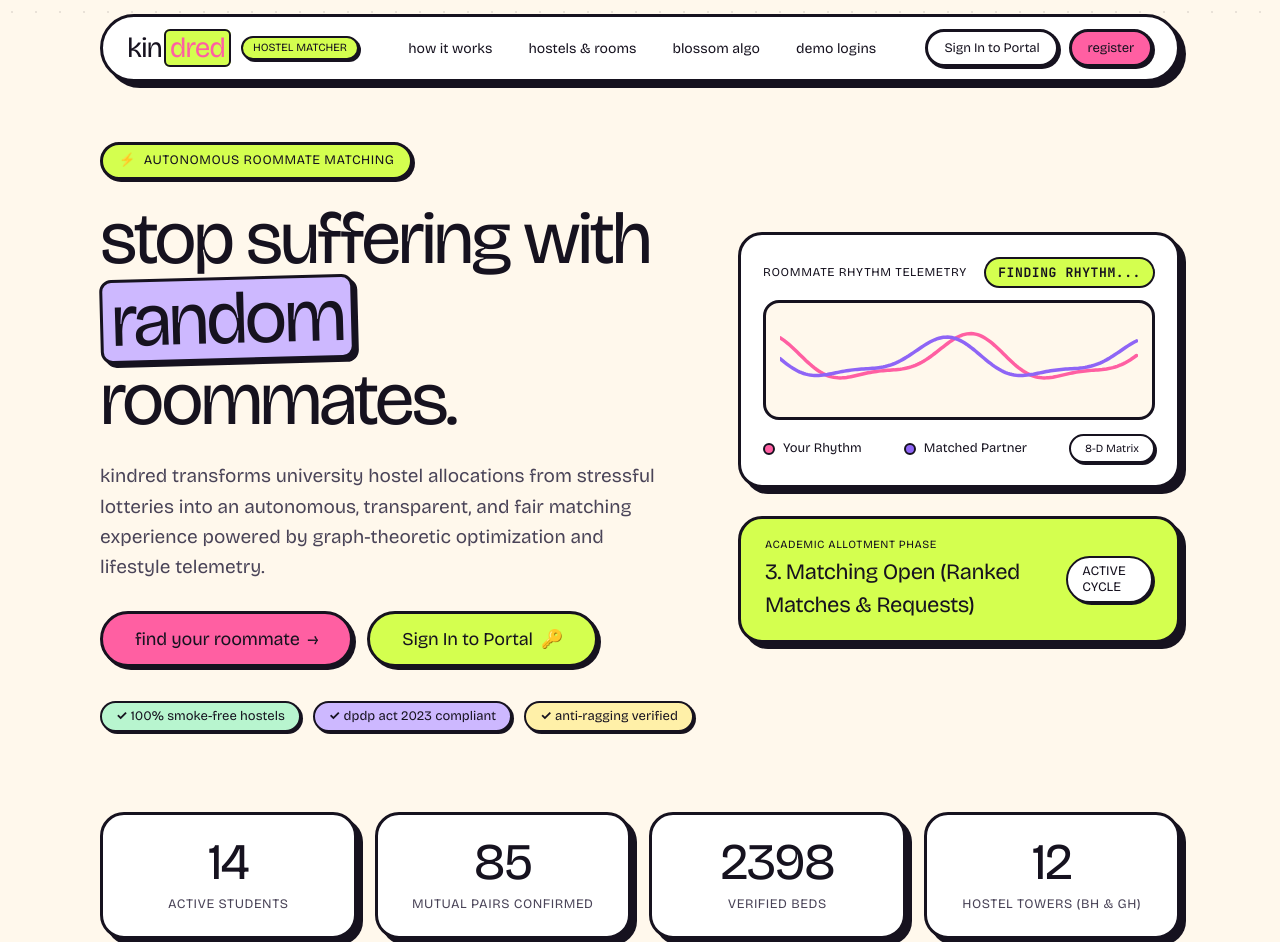
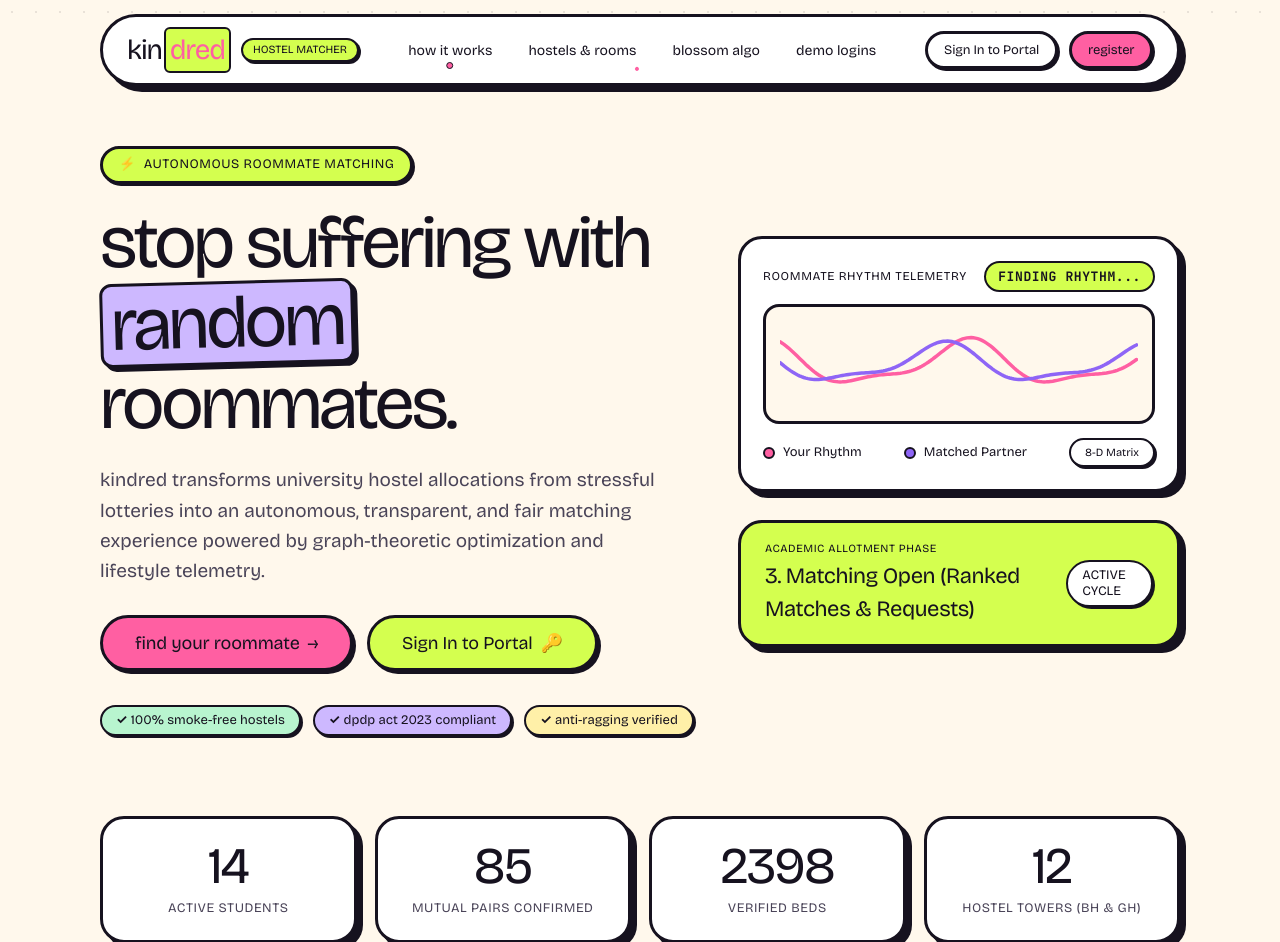
Before and after one commit to Kabhi001/Kindred, a Django app: page / in a window 1280 px wide. Shown: the top 942 px of the page. Run offline with Django 5.2, Linux system fonts and the light colour scheme; data comes from the database, SQL or seed files in the repository.

Commit message:
feat(motion): add navbar spring entrance, logo squash-pop, scribbles, magnetic pull, and easter egg

```diff
--- a/matcher/templates/matcher/home.html
+++ b/matcher/templates/matcher/home.html
@@ -10,6 +10,8 @@
 <link rel="stylesheet" href="{% static 'kindred-design-system.css' %}">
 <link rel="stylesheet" href="{% static 'css/motion.css' %}">
 <script defer src="{% static 'js/motion/core.js' %}"></script>
+<script defer src="{% static 'js/motion/nav.js' %}"></script>
+<script defer src="{% static 'js/motion/easter-egg.js' %}"></script>
 <style>
 /* Page-Specific Neo-Brutalist Layout Styles */
 .nav-wrap {
@@ -358,6 +360,7 @@
 </style>
 </head>
 <body>
+<div id="scroll-progress" aria-hidden="true"></div>
 
 <div class="nb-container">
 
--- a/static/css/motion.css
+++ b/static/css/motion.css
@@ -90,3 +90,95 @@
 #motion-toast .toast-icon {
   font-size: 1.15rem;
 }
+
+/* ==========================================================================
+   NAVBAR & BUTTON MICRO-INTERACTIONS
+   ========================================================================== */
+
+/* Navbar Scroll Reaction */
+.nb-navbar {
+  transition: transform 0.25s var(--pop), box-shadow 0.25s ease-out;
+  will-change: transform;
+}
+.nb-navbar.scrolled {
+  transform: scale(0.985);
+  box-shadow: 8px 10px 0 var(--color-ink, #16121F);
+}
+
+/* Nav Scribble Underline on Hover */
+.nav-link {
+  position: relative;
+  overflow: visible;
+}
+.nav-scribble {
+  position: absolute;
+  left: 8%;
+  bottom: 0px;
+  width: 84%;
+  height: 8px;
+  pointer-events: none;
+  overflow: visible;
+}
+.nav-scribble path {
+  fill: none;
+  stroke: var(--motion-pink, #FF5FA2);
+  stroke-width: 3.5;
+  stroke-linecap: round;
+  stroke-dasharray: 1;
+  stroke-dashoffset: 1;
+  transition: stroke-dashoffset 0.35s ease-out;
+}
+.nav-link:hover .nav-scribble path {
+  stroke-dashoffset: 0;
+}
+
+/* Sliding Pink Indicator Dot */
+.nav-indicator-dot {
+  position: absolute;
+  left: 0;
+  bottom: 0px;
+  width: 7px;
+  height: 7px;
+  border-radius: 50%;
+  background: var(--motion-pink, #FF5FA2);
+  border: 1.5px solid var(--motion-ink, #16121F);
+  opacity: 0;
+  transition: transform 0.4s var(--pop), opacity 0.25s;
+  pointer-events: none;
+  z-index: 2;
+}
+
+/* Button Press Physics & Magnetic Pull */
+.nb-btn, .btn {
+  --mx: 0px;
+  --my: 0px;
+  --hx: 0px;
+  --hy: 0px;
+  transform: translate(var(--mx), var(--my)) translate(var(--hx), var(--hy));
+  transition: transform 0.14s ease-out, box-shadow 0.14s ease-out, background-color 0.15s ease;
+  will-change: transform;
+}
+.nb-btn:hover:not(:disabled), .btn:hover:not(:disabled) {
+  --hx: -2px;
+  --hy: -2px;
+  box-shadow: 6px 6px 0 var(--color-ink, #16121F);
+}
+.nb-btn:active:not(:disabled), .btn:active:not(:disabled) {
+  --hx: 3px;
+  --hy: 3px;
+  box-shadow: 0 0 0 var(--color-ink, #16121F) !important;
+}
+
+/* Scroll Progress Bar under Top of Window */
+#scroll-progress {
+  position: fixed;
+  top: 0;
+  left: 0;
+  height: 4px;
+  background: var(--motion-lime, #D4FF4F);
+  border-bottom: 1.5px solid var(--motion-ink, #16121F);
+  z-index: 9999;
+  pointer-events: none;
+  width: var(--scroll-pct, 0%);
+  transition: width 0.05s linear;
+}
--- /dev/null
+++ b/static/js/motion/easter-egg.js
@@ -0,0 +1,87 @@
+/**
+ * KINDRED MOTION — EASTER EGG (easter-egg.js)
+ * Clicking the logo 5 times within 3s rains stars down the screen.
+ */
+
+(function () {
+  'use strict';
+
+  function initEasterEgg() {
+    const logo = document.querySelector('.brand') || document.querySelector('#logo');
+    if (!logo) return;
+
+    let clicks = [];
+
+    logo.addEventListener('click', (e) => {
+      const now = performance.now();
+      clicks = clicks.filter((t) => now - t < 3000);
+      clicks.push(now);
+
+      // Mini logo star jiggle on every click
+      const dred = logo.querySelector('.brand-title span') || logo.querySelector('.logo-mark');
+      if (dred && window.KindredMotion && !window.KindredMotion.isReduced()) {
+        dred.animate(
+          [
+            { transform: 'scale(1) rotate(0deg)' },
+            { transform: 'scale(1.25) rotate(-12deg)' },
+            { transform: 'scale(0.9) rotate(8deg)' },
+            { transform: 'scale(1) rotate(0deg)' }
+          ],
+          { duration: 400, easing: 'cubic-bezier(.34, 1.56, .64, 1)' }
+        );
+      }
+
+      if (clicks.length >= 5) {
+        clicks = [];
+        rainStars();
+      }
+    });
+  }
+
+  function rainStars() {
+    if (window.KindredMotion) {
+      window.KindredMotion.toast('✨ stars. everywhere. ✨');
+    }
+    if (window.KindredMotion && window.KindredMotion.isReduced()) return;
+
+    const colors = ['#CDB8FF', '#D4FF4F', '#FF5FA2', '#FFE27A', '#B8F5CF', '#FFF8EA'];
+    const totalStars = 70;
+
+    for (let i = 0; i < totalStars; i++) {
+      const star = document.createElement('div');
+      star.className = 'fx-star motion-star';
+      const c = colors[i % colors.length];
+      const s = 16 + Math.random() * 24;
+      star.innerHTML = `<svg viewBox="0 0 24 24" width="${s}" height="${s}" aria-hidden="true">
+        <path d="M12 1C13 8 16 11 23 12C16 13 13 16 12 23C11 16 8 13 1 12C8 11 11 8 12 1Z" fill="${c}" stroke="#16121F" stroke-width="1.6" stroke-linejoin="round"/>
+      </svg>`;
+      document.body.appendChild(star);
+
+      const startX = Math.random() * window.innerWidth;
+      const drift = (Math.random() - 0.5) * 160;
+      const dur = 1800 + Math.random() * 1600;
+      const delay = Math.random() * 900;
+
+      const anim = star.animate(
+        [
+          { transform: `translate(${startX}px, -60px) rotate(0deg)`, opacity: 1 },
+          { transform: `translate(${startX + drift}px, ${window.innerHeight + 80}px) rotate(${360 + Math.random() * 540}deg)`, opacity: 0.9 }
+        ],
+        {
+          duration: dur,
+          delay: delay,
+          easing: 'cubic-bezier(.4, 0, .8, .6)',
+          fill: 'backwards'
+        }
+      );
+
+      anim.onfinish = () => star.remove();
+    }
+  }
+
+  if (document.readyState === 'loading') {
+    document.addEventListener('DOMContentLoaded', initEasterEgg);
+  } else {
+    initEasterEgg();
+  }
+})();
--- /dev/null
+++ b/static/js/motion/nav.js
@@ -0,0 +1,163 @@
+/**
+ * KINDRED MOTION — NAVBAR & BUTTONS (nav.js)
+ * Spring drop-in entrance, logo squash-pop, scribble hover underlines,
+ * sliding pink dot indicator, magnetic button pull, and scroll shadow deepening.
+ */
+
+(function () {
+  'use strict';
+
+  function initNavbarMotion() {
+    const navbar = document.querySelector('.nb-navbar');
+    const logoBlock = document.querySelector('.brand-title span');
+    const km = window.KindredMotion;
+    const reduced = km ? km.isReduced() : false;
+
+    // 1. Navbar spring drop-in
+    if (navbar && !reduced) {
+      navbar.animate(
+        [
+          { transform: 'translateY(-60px) scale(0.96)', opacity: 0 },
+          { transform: 'translateY(6px) scale(1.02)', opacity: 1, offset: 0.7 },
+          { transform: 'translateY(0) scale(1)', opacity: 1 }
+        ],
+        {
+          duration: 750,
+          delay: 100,
+          easing: 'cubic-bezier(.34, 1.56, .64, 1)',
+          fill: 'backwards'
+        }
+      );
+    }
+
+    // 2. Logo lime "dred" squash-and-pop
+    if (logoBlock && !reduced) {
+      logoBlock.style.display = 'inline-block';
+      logoBlock.style.transformOrigin = 'center bottom';
+      setTimeout(() => {
+        logoBlock.animate(
+          [
+            { transform: 'scale(1, 1)' },
+            { transform: 'scale(1.3, 0.7)', offset: 0.25 },
+            { transform: 'scale(0.85, 1.25)', offset: 0.55 },
+            { transform: 'scale(1.08, 0.94)', offset: 0.8 },
+            { transform: 'scale(1, 1)' }
+          ],
+          {
+            duration: 650,
+            easing: 'cubic-bezier(.34, 1.56, .64, 1)'
+          }
+        );
+      }, 700);
+    }
+
+    // 3. Nav link scribble underlines & sliding pink dot
+    const navMenu = document.querySelector('.nav-menu');
+    const navLinks = document.querySelectorAll('.nav-link');
+
+    if (navMenu && navLinks.length) {
+      navMenu.style.position = 'relative';
+
+      // Insert sliding indicator dot
+      const dot = document.createElement('div');
+      dot.className = 'nav-indicator-dot';
+      dot.setAttribute('aria-hidden', 'true');
+      navMenu.appendChild(dot);
+
+      function moveDotTo(link) {
+        if (!link || reduced) return;
+        const menuRect = navMenu.getBoundingClientRect();
+        const linkRect = link.getBoundingClientRect();
+        const x = linkRect.left - menuRect.left + linkRect.width / 2 - 3.5;
+        dot.style.opacity = '1';
+        dot.style.transform = `translateX(${x}px)`;
+      }
+
+      navLinks.forEach((link) => {
+        // Add scribble underline SVG
+        const scribble = document.createElement('span');
+        scribble.className = 'nav-scribble';
+        scribble.setAttribute('aria-hidden', 'true');
+        scribble.innerHTML = `<svg viewBox="0 0 100 12" preserveAspectRatio="none">
+          <path d="M2 7 C 25 3, 50 11, 75 5 S 95 9, 98 6" pathLength="1"/>
+        </svg>`;
+        link.appendChild(scribble);
+
+        link.addEventListener('pointerenter', () => moveDotTo(link));
+      });
+
+      // Position dot at initial active link or first link on hover
+      navMenu.addEventListener('pointerleave', () => {
+        const activeLink = document.querySelector('.nav-link.active') || navLinks[0];
+        if (activeLink) moveDotTo(activeLink);
+      });
+
+      // Initialize position
+      setTimeout(() => {
+        const initial = document.querySelector('.nav-link.active') || navLinks[0];
+        if (initial) moveDotTo(initial);
+      }, 500);
+    }
+
+    // 4. Scroll behavior: hard shadow deepens, pill shrinks slightly
+    let lastScrollY = window.scrollY;
+    let ticking = false;
+
+    function handleScroll() {
+      if (!navbar) return;
+      const scrolled = window.scrollY > 35;
+      navbar.classList.toggle('scrolled', scrolled);
+
+      // Scroll progress bar
+      const docHeight = document.documentElement.scrollHeight - window.innerHeight;
+      const progress = docHeight > 0 ? Math.min(100, Math.max(0, (window.scrollY / docHeight) * 100)) : 0;
+      document.documentElement.style.setProperty('--scroll-pct', `${progress}%`);
+    }
+
+    window.addEventListener('scroll', () => {
+      if (!ticking) {
+        window.requestAnimationFrame(() => {
+          handleScroll();
+          ticking = false;
+        });
+        ticking = true;
+      }
+    }, { passive: true });
+    handleScroll();
+
+    // 5. Button Magnetic Pull (desktop fine pointer only)
+    const isFinePointer = window.matchMedia ? window.matchMedia('(hover: hover) and (pointer: fine)').matches : true;
+    if (isFinePointer && !reduced) {
+      document.addEventListener('pointermove', (e) => {
+        const buttons = document.querySelectorAll('.nb-btn, .btn');
+        buttons.forEach((btn) => {
+          if (btn.disabled) return;
+          const r = btn.getBoundingClientRect();
+          const cx = r.left + r.width / 2;
+          const cy = r.top + r.height / 2;
+          const dx = e.clientX - cx;
+          const dy = e.clientY - cy;
+
+          // Pull range ~ 45px outside button bounds
+          if (Math.abs(dx) < r.width / 2 + 45 && Math.abs(dy) < r.height / 2 + 35) {
+            const mx = Math.max(-8, Math.min(8, dx * 0.18));
+            const my = Math.max(-6, Math.min(6, dy * 0.22));
+            btn.style.setProperty('--mx', `${mx.toFixed(1)}px`);
+            btn.style.setProperty('--my', `${my.toFixed(1)}px`);
+          } else {
+            if (btn.style.getPropertyValue('--mx') !== '0px') {
+              btn.style.setProperty('--mx', '0px');
+              btn.style.setProperty('--my', '0px');
+            }
+          }
+        });
+      });
+    }
+  }
+
+  if (document.readyState === 'loading') {
+    document.addEventListener('DOMContentLoaded', initNavbarMotion);
+  } else {
+    initNavbarMotion();
+  }
+})();
```
